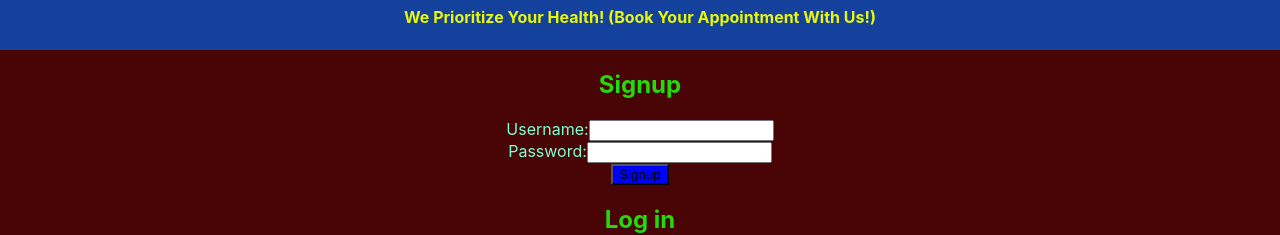
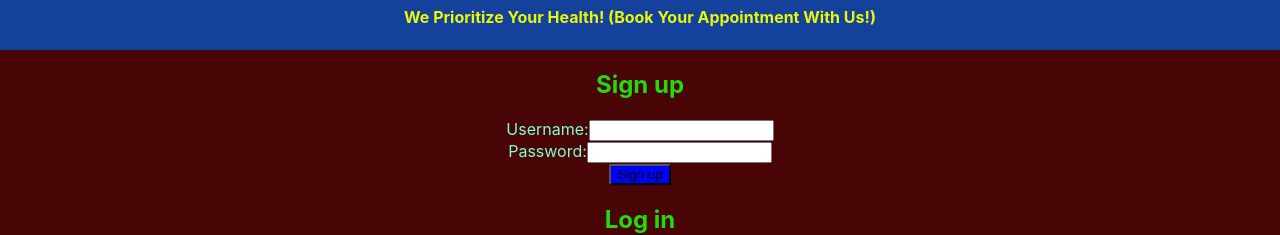
Before and after one commit to Samopz-Org/SamedQueue_frontend, a React (Create React App) app: page /signup in a window 1280 px wide. Shown: the part 378-613 px from the top of the page. Built offline with nearby package versions, Linux system fonts and the light colour scheme.

Commit message:
Update signup.js

```diff
--- a/src/components/auth.js/signup.js
+++ b/src/components/auth.js/signup.js
@@ -26,7 +26,7 @@ const Signup = () => {
 
   return (
     <div>
-      <h2>Signup</h2>
+      <h2>Sign up</h2>
       <form onSubmit={handleRegister}>
         <div>
           <label>Username:</label>
@@ -44,7 +44,7 @@ const Signup = () => {
             onChange={(e) => setPassword(e.target.value)}
           />
         </div>
-        <button type="submit">Signup</button>
+        <button type="submit">Sign up</button>
       </form>
       {error && <p style={{ color: "red" }}>{error}</p>}
     </div>
```
